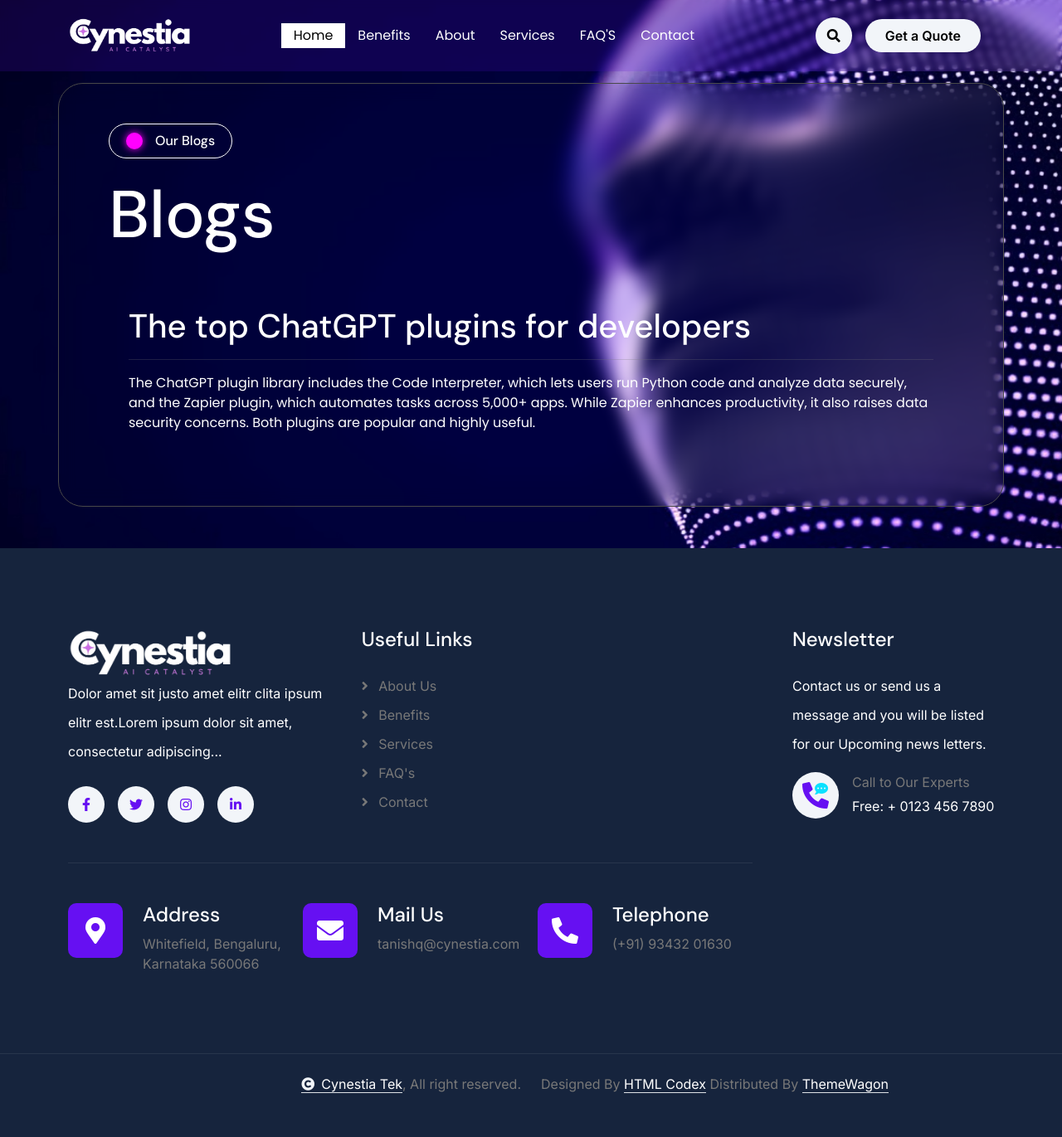
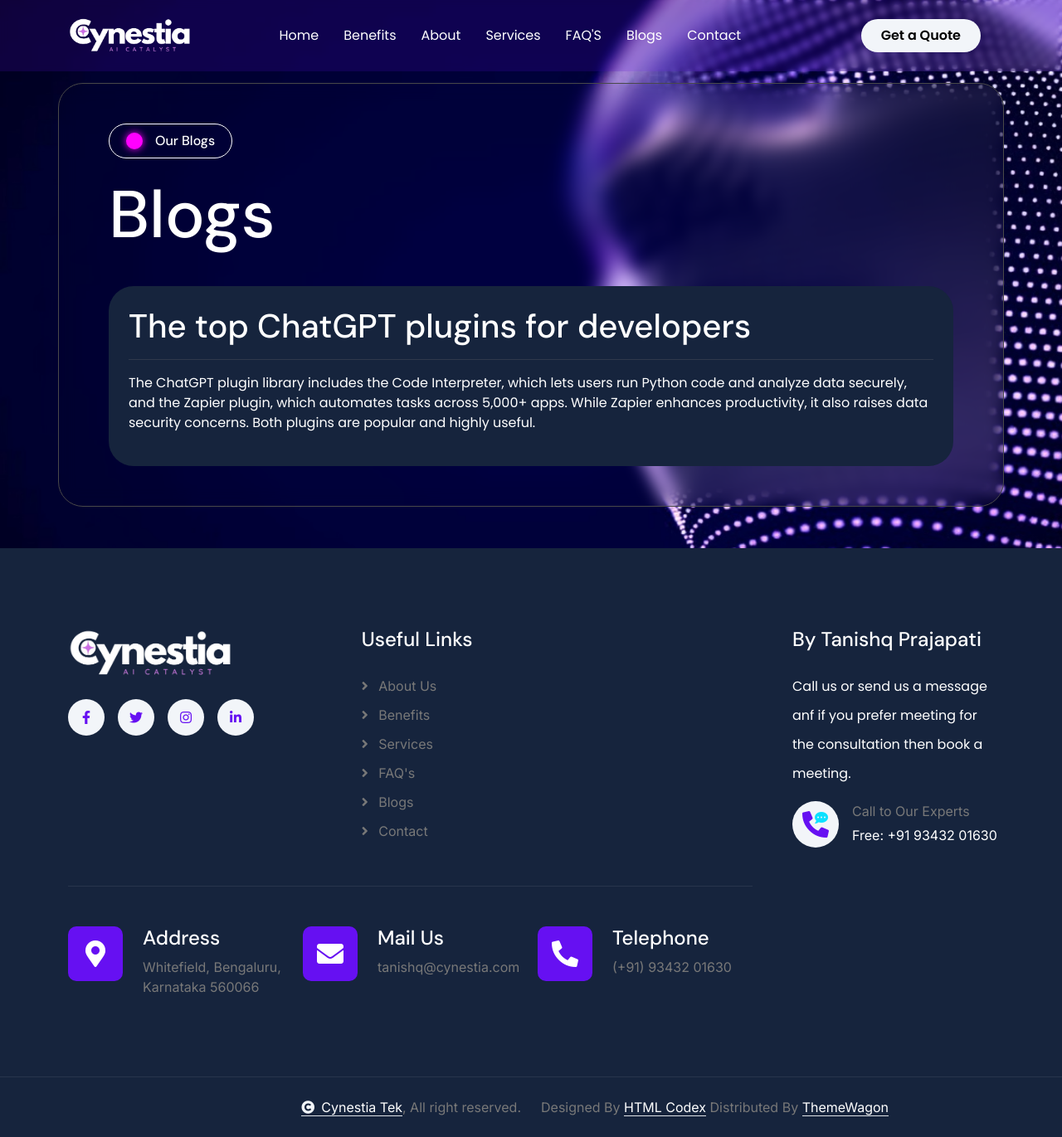
Before and after one commit to Tanishq-Prajapati/cynestia-web, a Django app: page /blogs in a window 1280 px wide. Shown: the whole page at 83% size. Before the commit the page ends 1318 px from the top, so only its background shows below. Run offline with Django 5.2, Linux system fonts and the light colour scheme; data comes from the database, SQL or seed files in the repository; both versions use the stored data as it was after the commit; some libraries are stand-ins or nearby versions.

Commit message:
final commit

```diff
--- a/static/css/style.css
+++ b/static/css/style.css
@@ -600,6 +600,18 @@
 
 
 /*** Blog Start ***/
+.blog-door{
+    cursor: pointer;
+    background-color: var(--bs-dark);
+    transition-duration: .3s;
+}
+
+.blog-door:hover{
+    background-color: black;
+    transform: scale(1.02);
+    border: 1px solid white;
+}
+
 .blog .blog-item {
     border-radius: 10px;
     transition: 0.5s;
--- a/templates/blog.html
+++ b/templates/blog.html
@@ -4,11 +4,12 @@
 
     <head>
         <meta charset="utf-8">
-        <title>Cynestia Tek, Blogs</title>
+        <title>Cynestia Tek - Blogs</title>
         <meta content="width=device-width, initial-scale=1.0" name="viewport">
         <meta content="" name="keywords">
         <meta content="" name="description">
 
+        <link rel="icon" href="{% static '/img/cynestia_icon.png' %}" type="image/png">
         <!-- Google Web Fonts -->
         <link rel="preconnect" href="https://fonts.googleapis.com">
         <link rel="preconnect" href="https://fonts.gstatic.com" crossorigin>
@@ -100,7 +101,7 @@
                     </button>
                     <div class="collapse navbar-collapse" id="navbarCollapse">
                         <div class="navbar-nav mx-0 mx-lg-auto">
-                            <a href="/#home" class="nav-item nav-link active">Home</a>
+                            <a href="/#home" class="nav-item nav-link">Home</a>
                             <a href="/#benefits" class="nav-item nav-link">Benefits</a>
                             <a href="/#about" class="nav-item nav-link">About</a>
                             <a href="/#service" class="nav-item nav-link">Services</a>
@@ -117,13 +118,13 @@
                                 </div>
                             </div>     -->
                             <a href="/#FAQS" class="nav-item nav-link">FAQ'S</a>
+                            <a href="/blogs" class="nav-item nav-link">Blogs</a>
                             <a href="/contact" class="nav-item nav-link">Contact</a>
                         </div>
                     </div>
                     <div class="d-none d-xl-flex flex-shrink-0 ps-4">
                         <div class="nav-btn px-3">
-                            <button class="btn-search btn btn-light btn-md-square rounded-circle flex-shrink-0" data-bs-toggle="modal" data-bs-target="#searchModal"><i class="fas fa-search"></i></button>
-                            <a href="#" class="btn btn-light rounded-pill py-2 px-4 ms-3 flex-shrink-0"> Get a Quote</a>
+                            <a href="/contact" class="poppins-bold btn-light rounded-pill py-2 px-4 ms-3 flex-shrink-0"> Get a Quote</a>
                         </div>
                     </div>
                 </nav>
@@ -767,8 +768,7 @@
                                             <img src="{% static '/img/CYNESTIAS.png' %}" style="width: 200px;"/>
                                             <!-- <img src="img/logo.png" alt="Logo"> -->
                                         </a>
-                                        <p class="text-white mb-4">Dolor amet sit justo amet elitr clita ipsum elitr est.Lorem ipsum dolor sit amet, consectetur adipiscing...</p>
-                                        <div class="footer-btn d-flex">
+                                        <div class="footer-btn d-flex mt-4">
                                             <a class="btn btn-md-square rounded-circle me-3" href="#"><i class="fab fa-facebook-f"></i></a>
                                             <a class="btn btn-md-square rounded-circle me-3" href="#"><i class="fab fa-twitter"></i></a>
                                             <a class="btn btn-md-square rounded-circle me-3" href="#"><i class="fab fa-instagram"></i></a>
@@ -783,6 +783,7 @@
                                         <a href="/#benefits"><i class="fas fa-angle-right me-2"></i> Benefits</a>
                                         <a href="/#services"><i class="fas fa-angle-right me-2"></i> Services</a>
                                         <a href="/#FAQS"><i class="fas fa-angle-right me-2"></i> FAQ's</a>
+                                        <a href="/blogs"><i class="fas fa-angle-right me-2"></i> Blogs</a>
                                         <a href="/contact"><i class="fas fa-angle-right me-2"></i> Contact</a>
                                     </div>
                                 </div>
@@ -833,8 +834,8 @@
 
                     <div class="col-xl-3">
                         <div class="footer-item">
-                            <h4 class="text-white mb-4">Newsletter</h4>
-                            <p class="text-white mb-3">Contact us or send us a message and you will be listed for our Upcoming news letters.</p>
+                            <h4 class="text-white mb-4">By Tanishq Prajapati</h4>
+                            <p class="text-white mb-3 poppins-default">Call us or send us a message anf if you prefer meeting for the consultation then book a meeting.</p>
                             <div class="d-flex flex-shrink-0">
                                 <div class="footer-btn">
                                     <a href="#" class="animated btn btn-lg-square rounded-circle position-relative wow tada" data-wow-delay=".9s">
@@ -846,7 +847,7 @@
                                 </div>
                                 <div class="d-flex flex-column ms-3 flex-shrink-0">
                                     <span>Call to Our Experts</span>
-                                    <a href="tel:+ 0123 456 7890"><span class="text-white">Free: + 0123 456 7890</span></a>
+                                    <a href="tel:+91 93432 01630"><span class="text-white">Free: +91 93432 01630</span></a>
                                 </div>
                             </div>
                         </div>
```
Also changed, not shown: other parts of static/css/style.css (+42 -0 lines), templates/bdetails.html (+11 -10 lines), templates/contact.html (+5 -4 lines), templates/index.html (+5 -4 lines), db.sqlite3.
